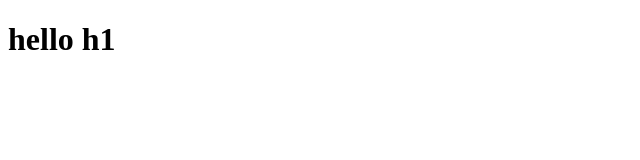
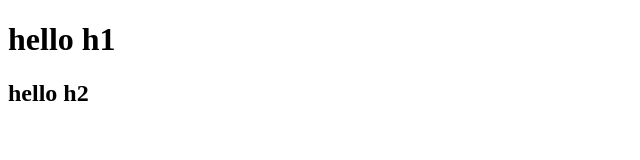
Before and after one commit to adnan0000001/eight, a plain HTML site: page index.html in a window 1280 px wide. Shown: the whole page, without its empty margins (0-640 px from the left). Drawn offline with Linux system fonts and the light colour scheme.

Commit message:
add heading h2

```diff
--- a/index.html
+++ b/index.html
@@ -7,5 +7,6 @@
 </head>
 <body>
     <h1>hello h1</h1>
+    <h2>hello h2</h2>
 </body>
 </html>
```
